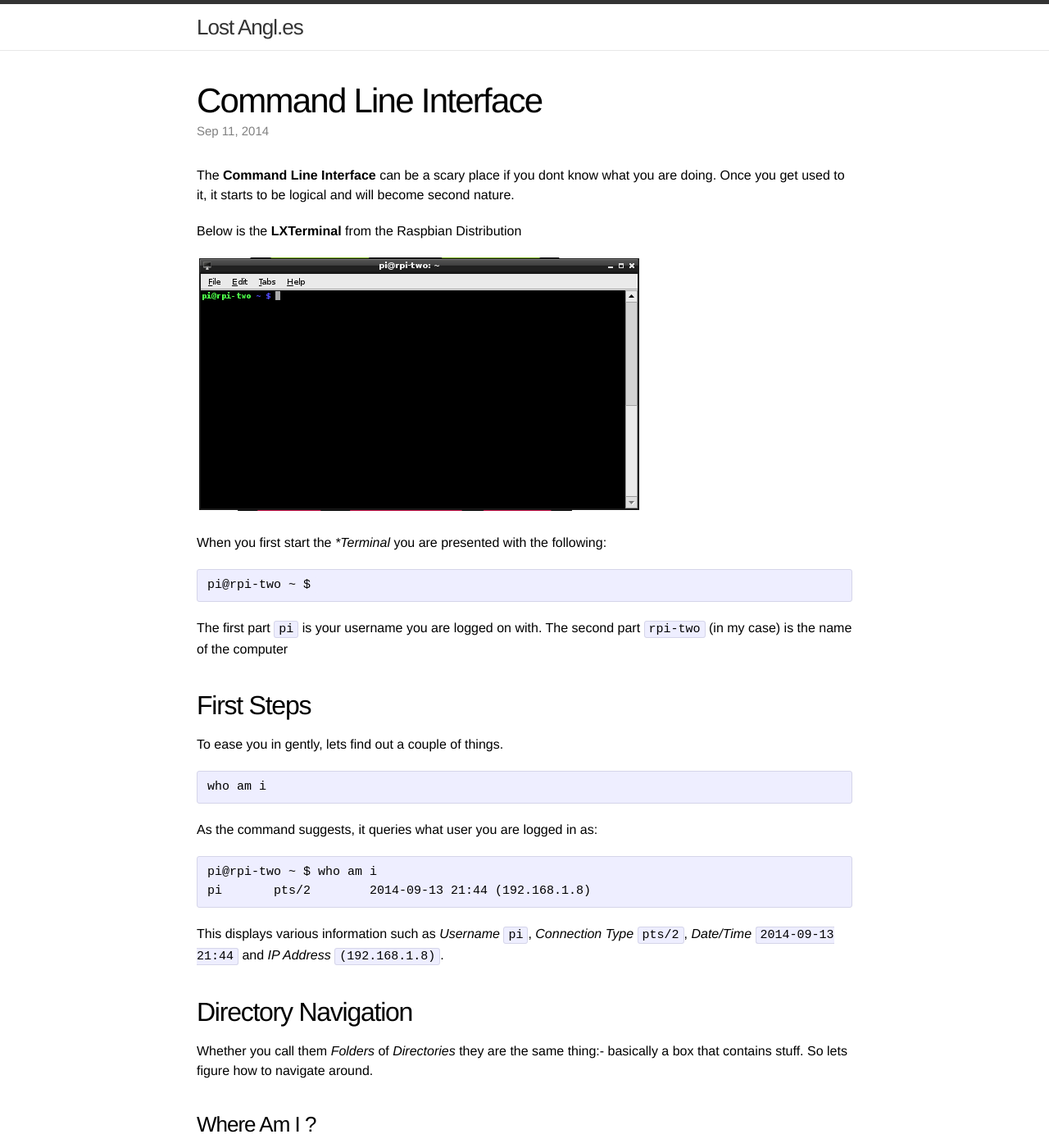
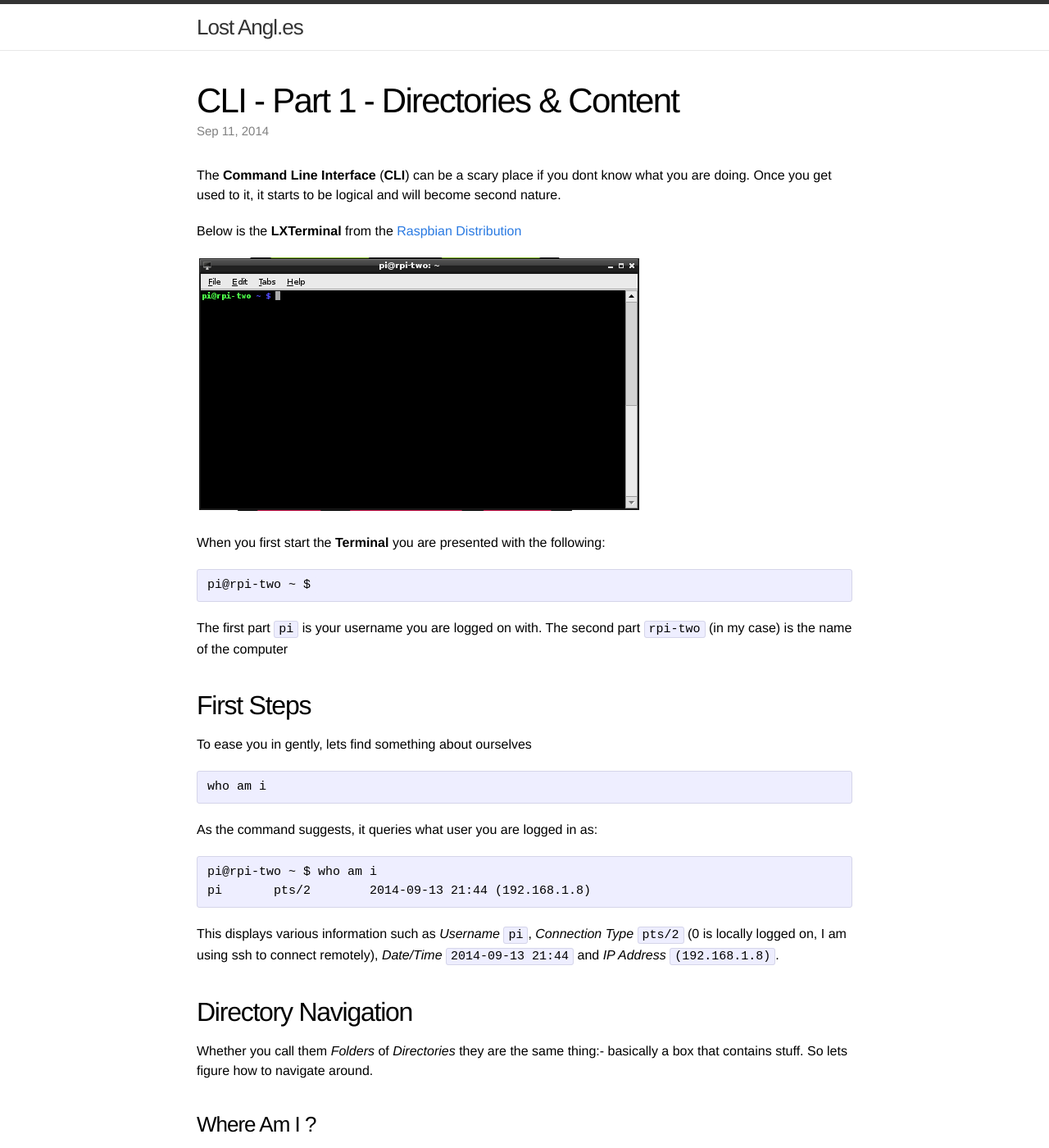
Before and after one commit to LostAngles-/lostangles-.github.io, a Jekyll site: the page built from _posts/random/2014-09-11-command-line-interface.markdown, in a window 1280 px wide and 1400 px high. Shown: the whole window at 82% size. Built offline with Jekyll 4.4.1, drawn with Linux system fonts in a browser that asks for light colours; some of the changed text lies outside the part shown.

Commit message:
Changes and typos

```diff
--- a/_posts/random/2014-09-11-command-line-interface.markdown
+++ b/_posts/random/2014-09-11-command-line-interface.markdown
@@ -1,17 +1,17 @@
 ---
 layout: post
-title: "Command Line Interface"
+title: "CLI - Part 1 - Directories & Content"
 date: 2014-09-11 18:00:00
 categories: random
 ---
 
-The **Command Line Interface** can be a scary place if you dont know what you are doing. Once you get used to it, it starts to be logical and will become second nature.
+The **Command Line Interface** (**CLI**) can be a scary place if you dont know what you are doing. Once you get used to it, it starts to be logical and will become second nature.
 
-Below is the **LXTerminal** from the Raspbian Distribution
+Below is the **LXTerminal** from the [Raspbian Distribution](http://www.raspbian.org/)
 
 ![Terminal](/img/terminal.png)
 
-When you first start the **Terminal* you are presented with the following:
+When you first start the **Terminal** you are presented with the following:
 
 	pi@rpi-two ~ $
 
@@ -19,7 +19,7 @@
 
 ## First Steps
 
-To ease you in gently, lets find out a couple of things.
+To ease you in gently, lets find something about ourselves
 
 	who am i
 
@@ -28,7 +28,7 @@
 	pi@rpi-two ~ $ who am i
 	pi       pts/2        2014-09-13 21:44 (192.168.1.8)
 
-This displays various information such as _Username_ `pi`, _Connection Type_ `pts/2`, _Date/Time_ `2014-09-13 21:44` and _IP Address_ `(192.168.1.8)`.
+This displays various information such as _Username_ `pi`, _Connection Type_ `pts/2` (0 is locally logged on, I am using ssh to connect remotely), _Date/Time_ `2014-09-13 21:44` and _IP Address_ `(192.168.1.8)`.
 
 ## Directory Navigation
 
@@ -99,15 +99,7 @@
 	-rw-r--r-- 1 pi pi 5781 Feb  3  2013 ocr_pi.png
 	drwxrwxr-x 2 pi pi 4096 Jan  1  1970 python_games
 
+There are many more options, if you want to have a look, here are some websites:
 
-
-
-### Changing Directories
-
-To change into another Directory is easy, all you need to know is its names
-
-
-
-
-
-## More to follow...
++ [About.com](http://linux.about.com/od/commands/l/blcmdl1_ls.htm)
++ [Your Own Linux](http://www.yourownlinux.com/2014/01/linux-ls-command-tutorial-with-examples.html)
```
Also changed, not shown: other parts of _posts/random/2014-09-11-command-line-interface.markdown (+4 -4 lines).
